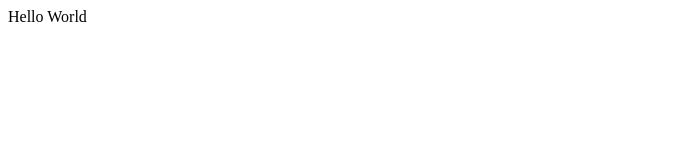
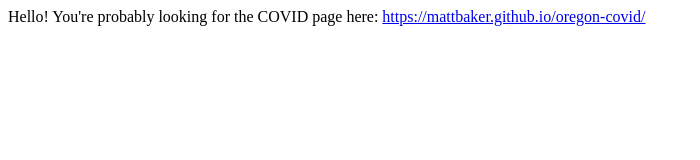
Before and after one commit to mattbaker/mattbaker.github.com, a plain HTML site: page index.html in a window 1280 px wide. Shown: the whole page, without its empty margins (0-700 px from the left). Drawn offline with Linux system fonts and the light colour scheme.

Commit message:
Update index.html

```diff
--- a/index.html
+++ b/index.html
@@ -2,9 +2,10 @@
 <html lang="en">
 <head>
         <meta http-equiv="Content-Type" content="text/html; charset=utf-8" />
-        <title>Hello World</title>
+        <title>Hello</title>
 </head>
 <body>
-Hello World
+ Hello! You're probably looking for the COVID page here:
+        <a href="https://mattbaker.github.io/oregon-covid/">https://mattbaker.github.io/oregon-covid/</a>
 </body>
 </html>
```
